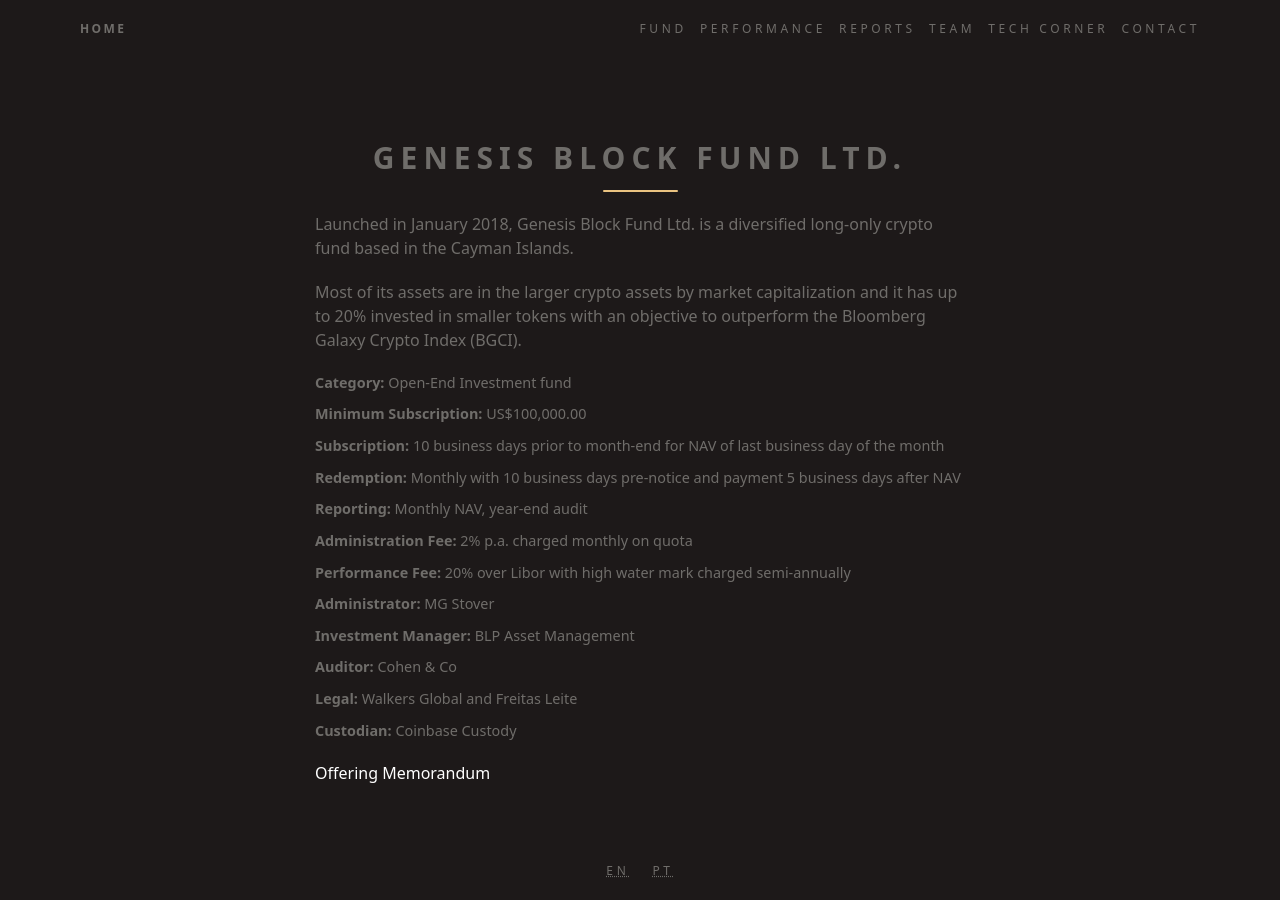
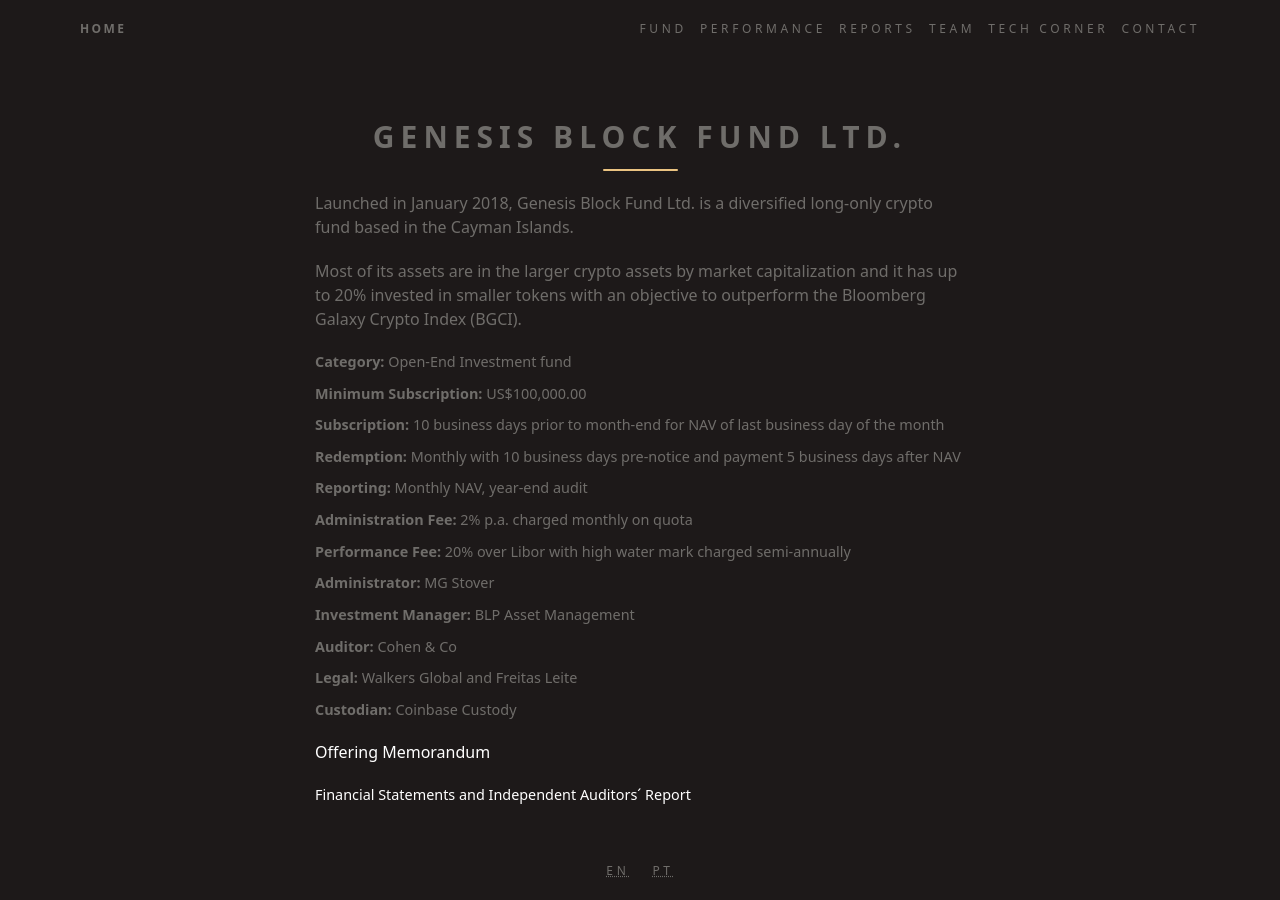
Before and after one commit to ateliedetemas/blpcrypto, a Jekyll site: the page built from _pages/en/funds.md, in a window 1280 px wide. Built offline with Jekyll 4.4.1, drawn with Linux system fonts in a browser that asks for light colours.

Commit message:
Update funds.md

```diff
--- a/_pages/en/funds.md
+++ b/_pages/en/funds.md
@@ -24,3 +24,4 @@ Most of its assets are in the larger crypto assets by market capitalization and
 
 
 [Offering Memorandum]({{ '/assets/documents/OfferingMemorandum.pdf' | absolute_url }})
+- [Financial Statements and Independent Auditors´ Report]({{ '/assets/documents/FS19.PDF' }})
```
